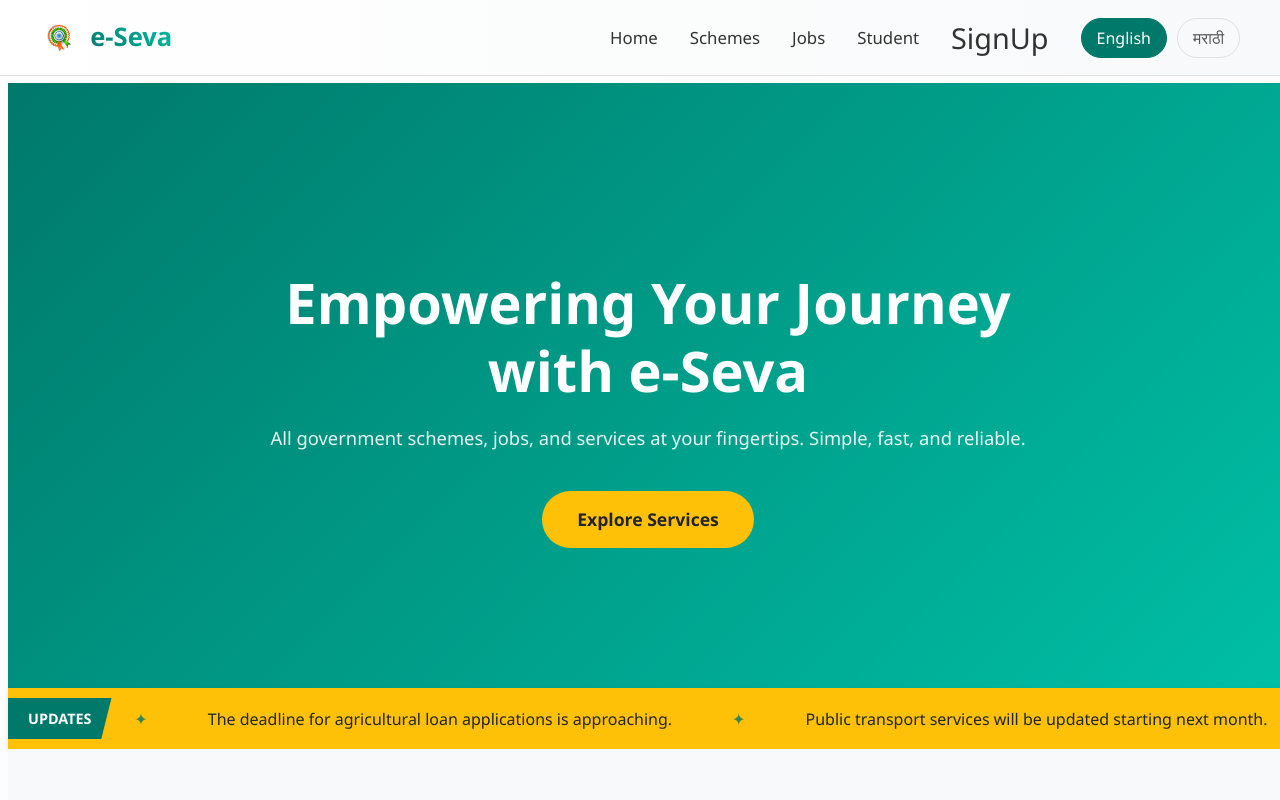
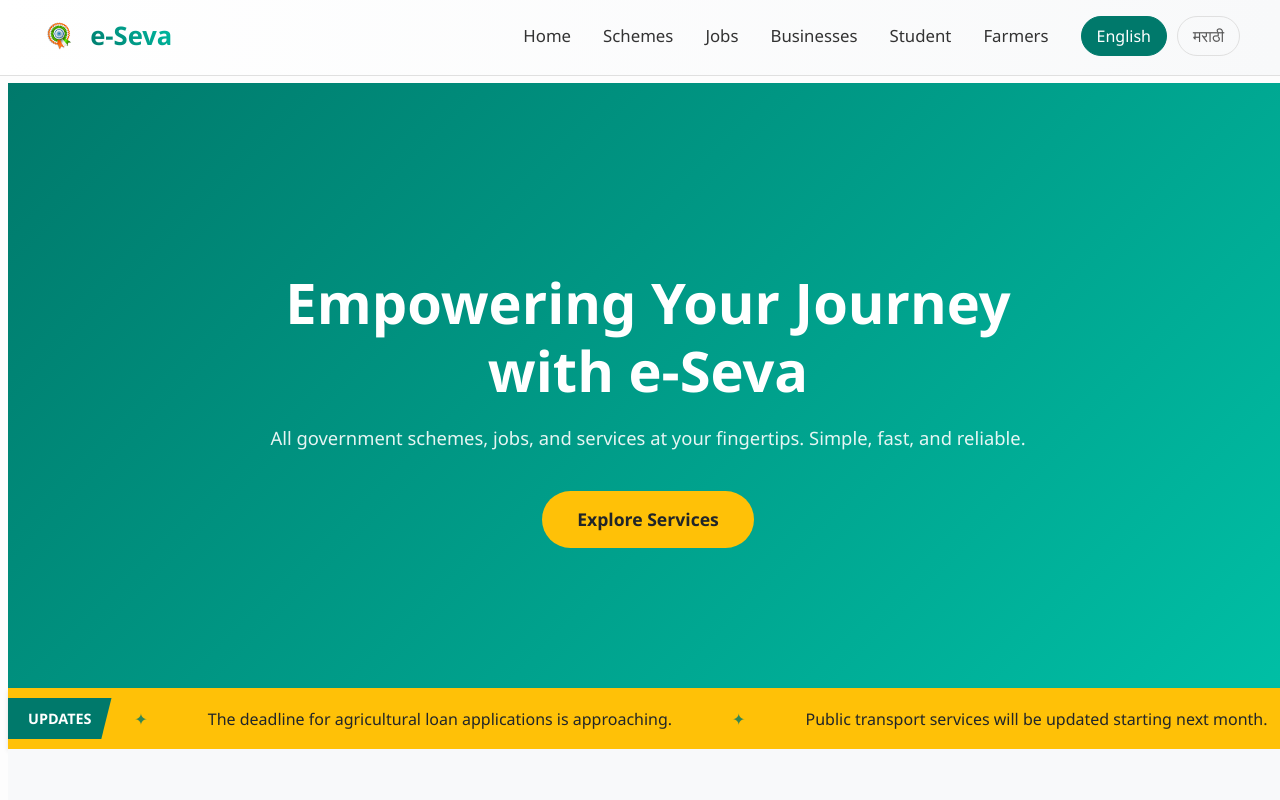
Before and after one commit to IamAdinath/jalad-e-seva-serverless, a React (Vite) app in the folder ui/: page / in a window 1280 px wide. Shown: the top 800 px of the page. Built offline with nearby package versions, Linux system fonts and the light colour scheme.

Commit message:
update header menu

```diff
--- a/ui/src/components/Header.tsx
+++ b/ui/src/components/Header.tsx
@@ -42,8 +42,9 @@ const Header: React.FC = () => {
             <li><a href="/">{t('navHome')}</a></li>
             <li><a href="/schemes">{t('navSchemes')}</a></li>
             <li><a href="/jobs">{t('navJobs')}</a></li>
+            <li><a href="/services">{t('navBusinesses')}</a></li>
             <li><a href="/students">{t('navStudents')}</a></li>
-            <li className="nav-cta"><a href="/signup">{t('navSignUp')}</a></li>
+            <li><a href="/about">{t('navFarmers')}</a></li>
 
             {/* ADD THE LANGUAGE SWITCHER HERE */}
             <li className="nav-translate">
```
